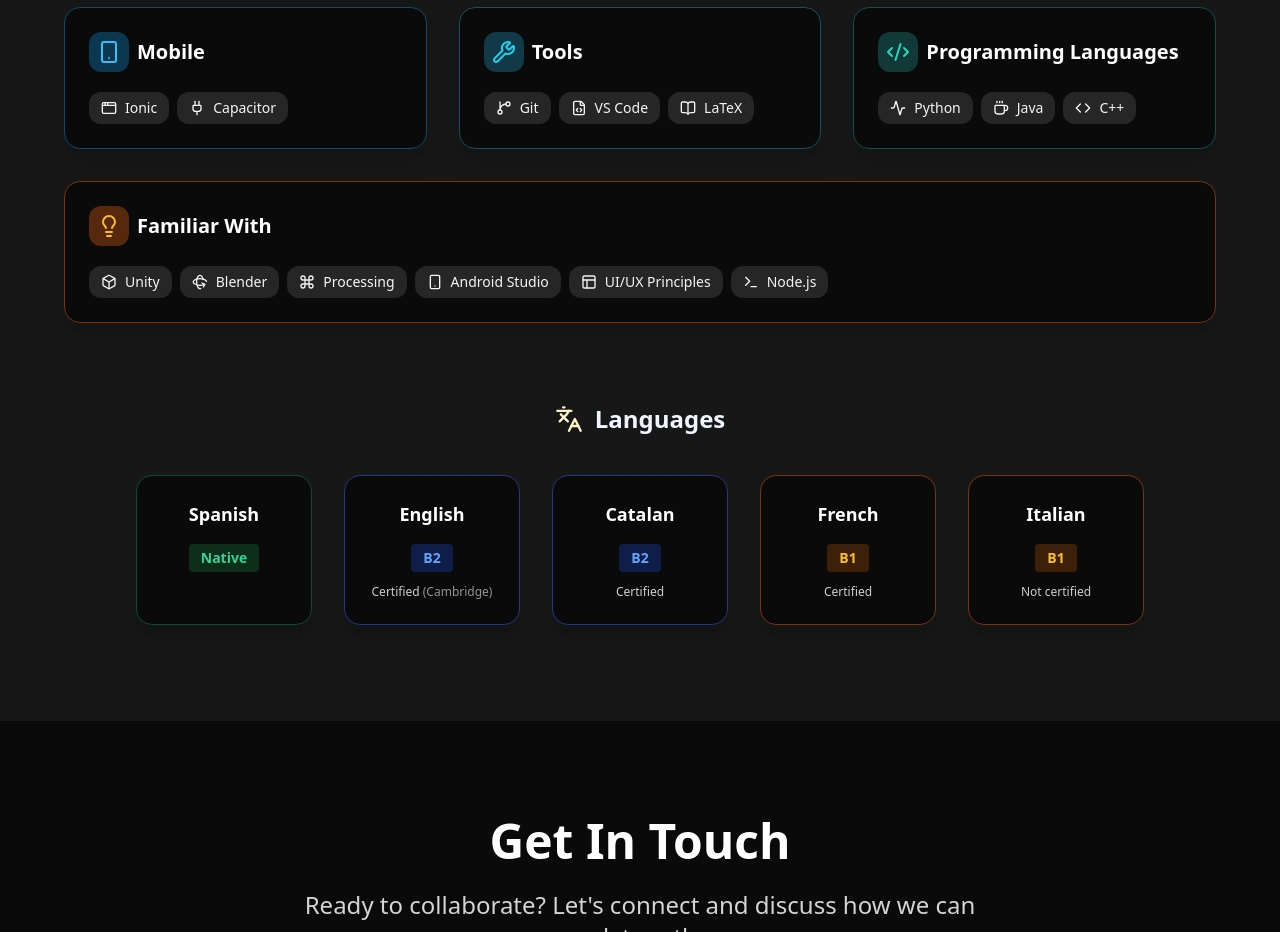
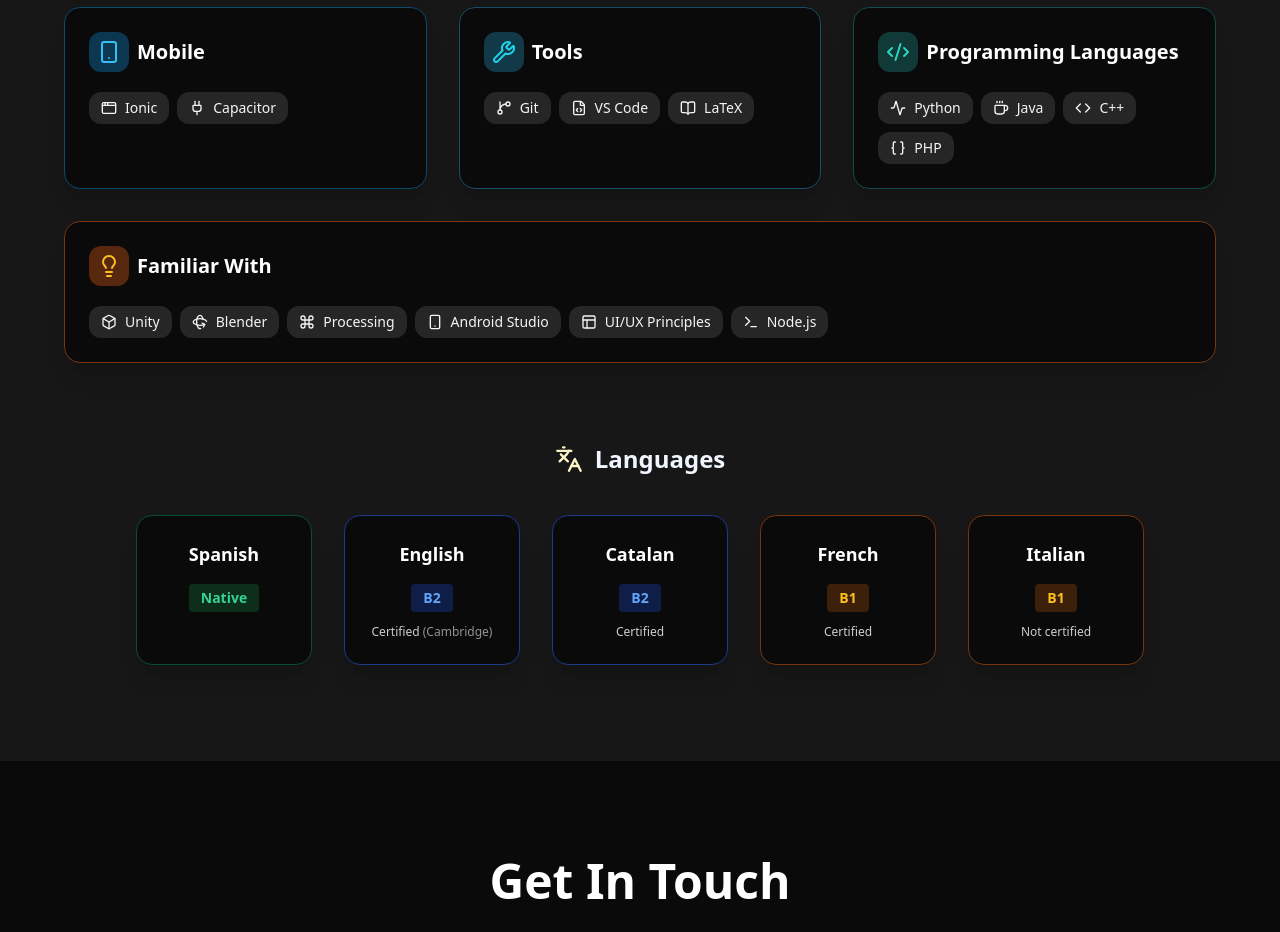
Before and after one commit to javileon01/portfolio, a website: page index.html in a window 1280 px wide. Shown: the part 4220-5152 px from the top of the page. Drawn offline with nearby package versions, Linux system fonts and the light colour scheme.

Commit message:
Añadido PHP a skills

```diff
--- a/index.html
+++ b/index.html
@@ -584,6 +584,9 @@
             <span class="px-3 py-1.5 rounded-xl bg-neutral-800 text-neutral-100 font-medium flex items-center gap-2 text-sm transition-all duration-200 hover:scale-105 hover:bg-neutral-700 cursor-pointer">
               <i data-lucide="code" class="w-4 h-4"></i>C++
             </span>
+            <span class="px-3 py-1.5 rounded-xl bg-neutral-800 text-neutral-100 font-medium flex items-center gap-2 text-sm transition-all duration-200 hover:scale-105 hover:bg-neutral-700 cursor-pointer">
+              <i data-lucide="braces" class="w-4 h-4"></i>PHP
+            </span>
           </div>
         </div>
         <!-- Familiar With -->
```
